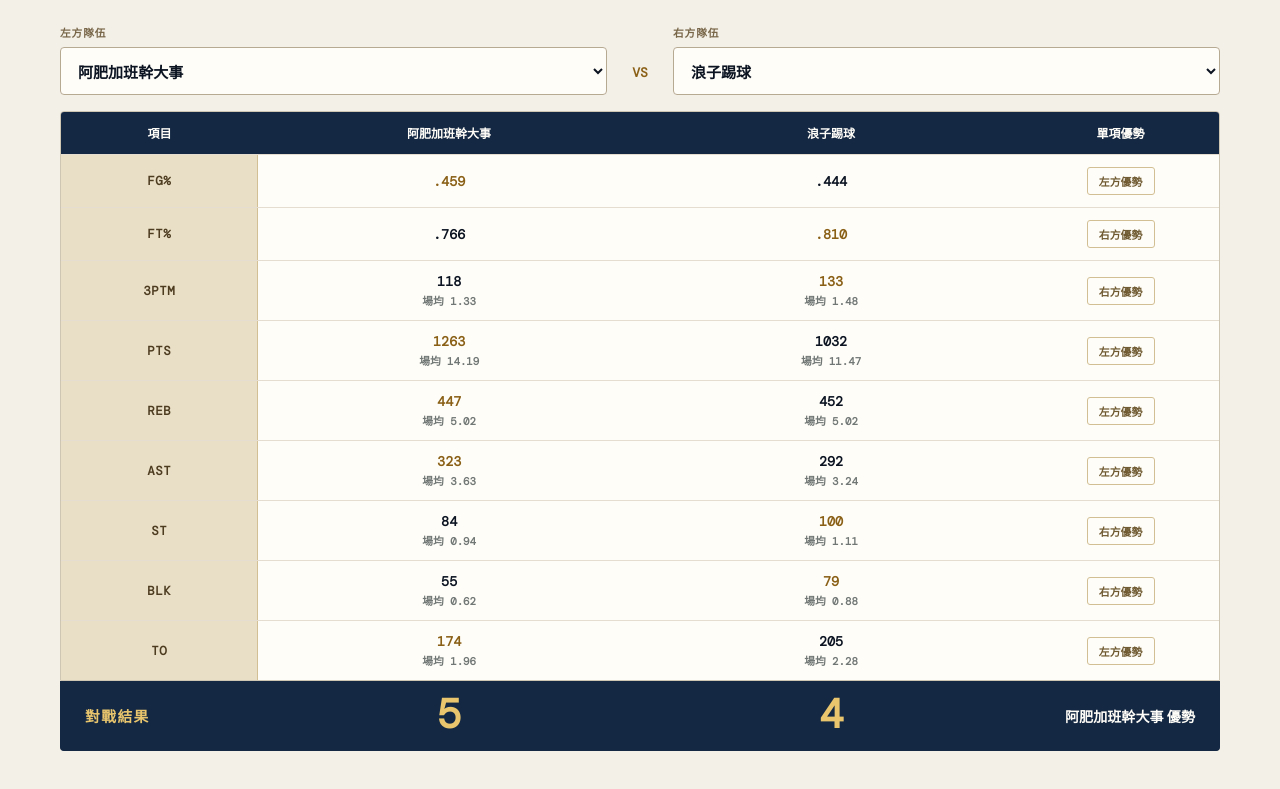
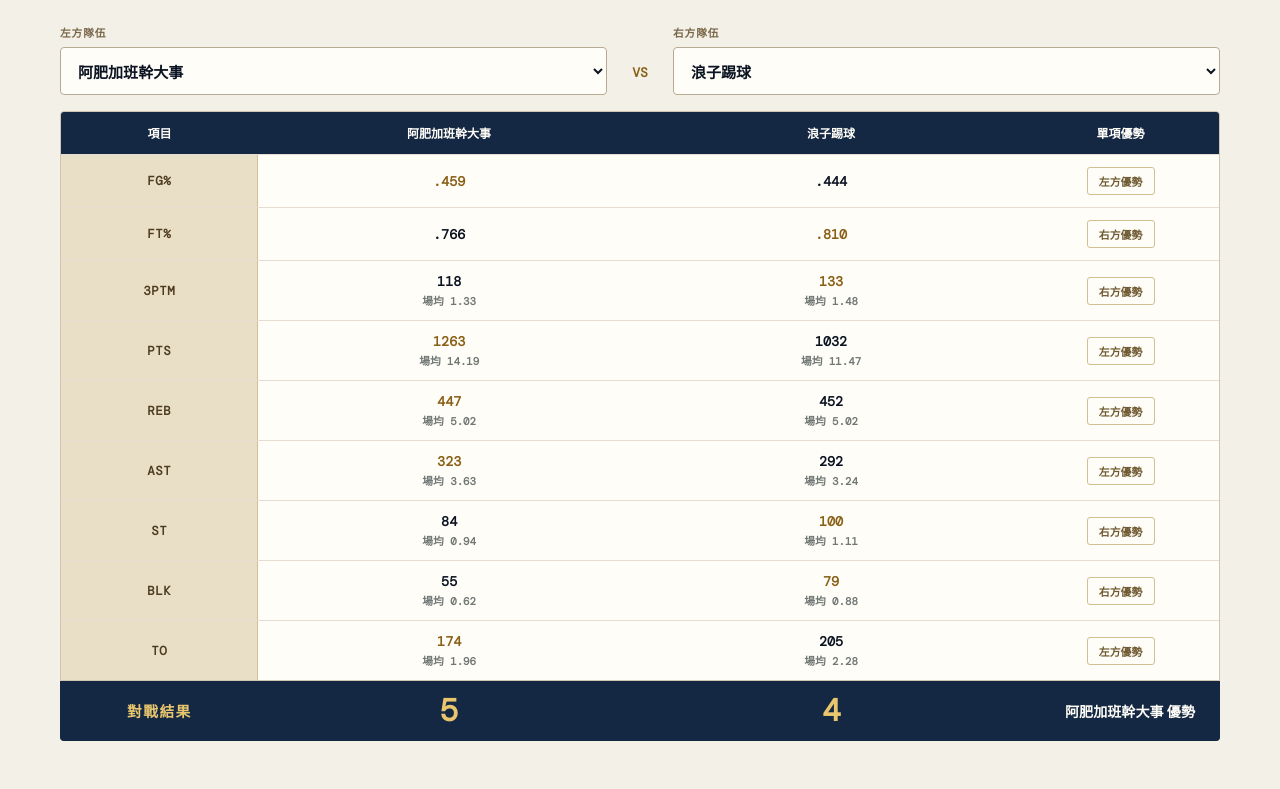
Before and after one commit to Vince-Chen-hao/chanchao-gentleman-club, a Nuxt app: page /paymeforwin in a window 1280 px wide. Shown: the part 3110-3899 px from the top of the page. Built offline with nearby package versions, Linux system fonts and the light colour scheme.

Commit message:
Fix matchup score alignment

```diff
--- a/pages/paymeforwin.vue
+++ b/pages/paymeforwin.vue
@@ -160,4 +160,8 @@ const matchupSummary = computed(() => {
 .matchup-final>strong{font-size:2.55rem;line-height:1;text-align:center}
 .matchup-final>em{padding-right:24px;font-size:.88rem}
 @media(max-width:760px){.matchup-final{grid-template-columns:17% 33% 33% 17%;padding:13px 0}.matchup-final>span{padding-left:10px;font-size:.68rem}.matchup-final>strong{font-size:1.8rem}.matchup-final>em{padding-right:10px;font-size:.66rem;white-space:normal}}
+.matchup-table{table-layout:fixed}
+.matchup-final>span{padding-left:0;text-align:center}
+.matchup-final>strong{font-size:1.95rem}
+@media(max-width:760px){.matchup-final>span{padding-left:0;text-align:center}.matchup-final>strong{font-size:1.45rem}}
 </style>
```
